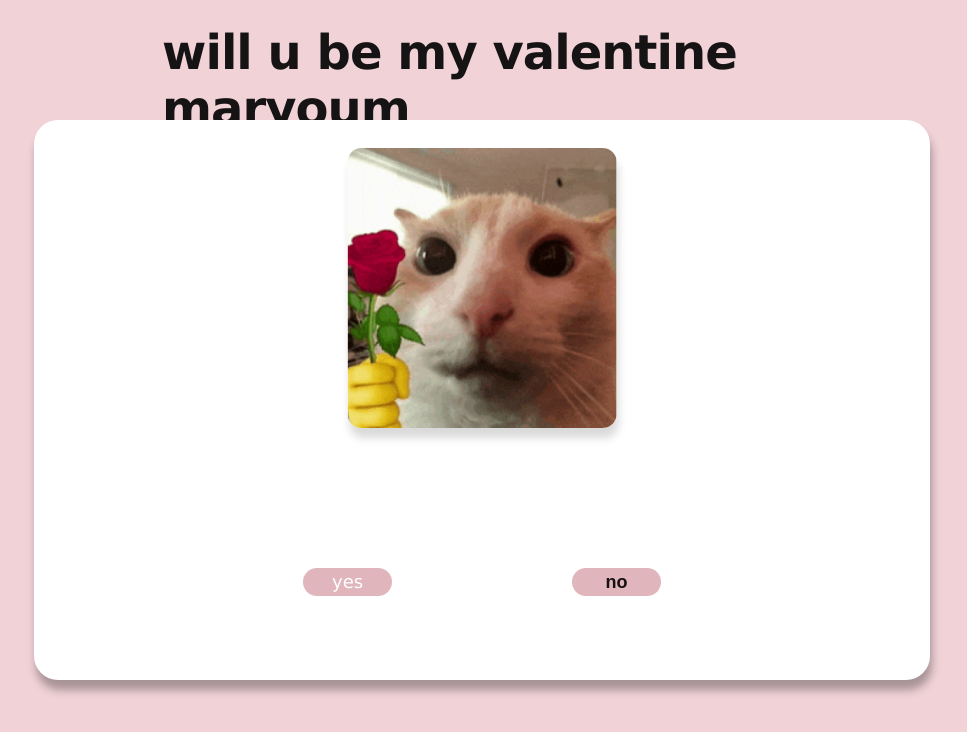
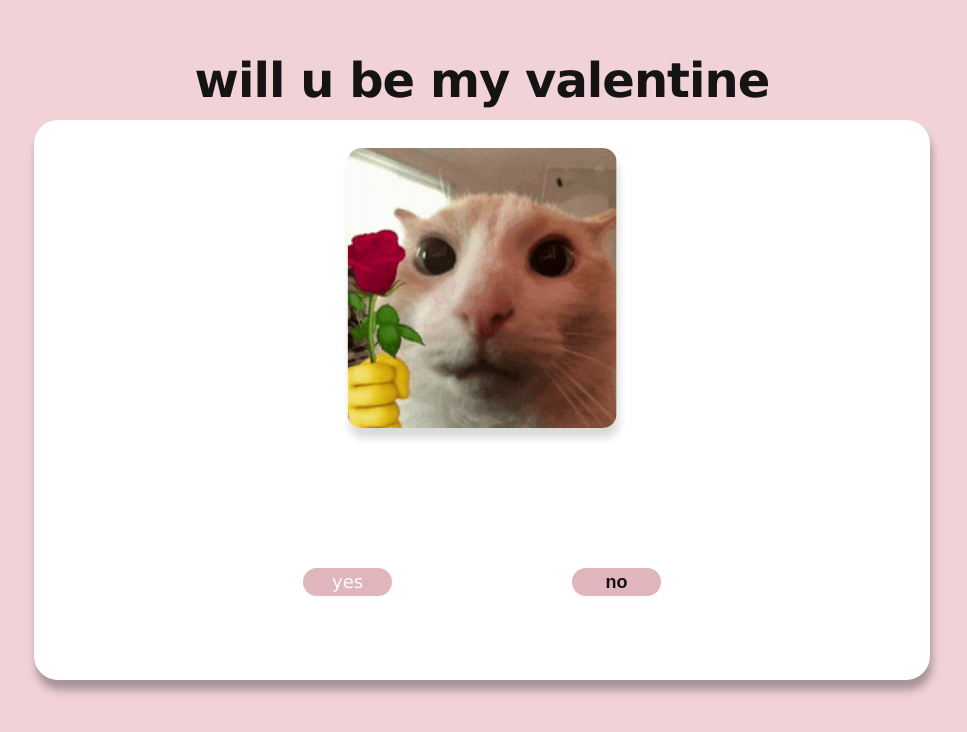
Before and after one commit to uikiakcj-jpg/trust-me-bro, a plain HTML site: page index.html in a window 1280 px wide. Shown: the whole page, without its empty margins (158-1125 px from the left). Drawn offline with Linux system fonts and the light colour scheme.

Commit message:
Update index.html

```diff
--- a/index.html
+++ b/index.html
@@ -31,7 +31,7 @@ function blyat() {
     <title>Document</title>
 </head>
 <body>
-    <h1>will u be my valentine maryoum</h1>
+    <h1>will u be my valentine </h1>
     <div id="box">
     <img src="nanobombs-cat (1).gif" alt="">
     <a href="gg.html"><input type="button" value="yes" id="yes" ></a>
```
